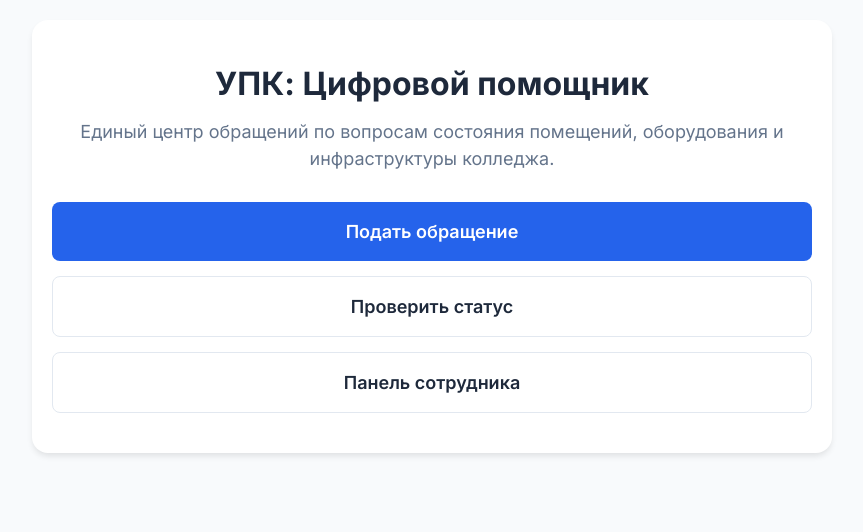
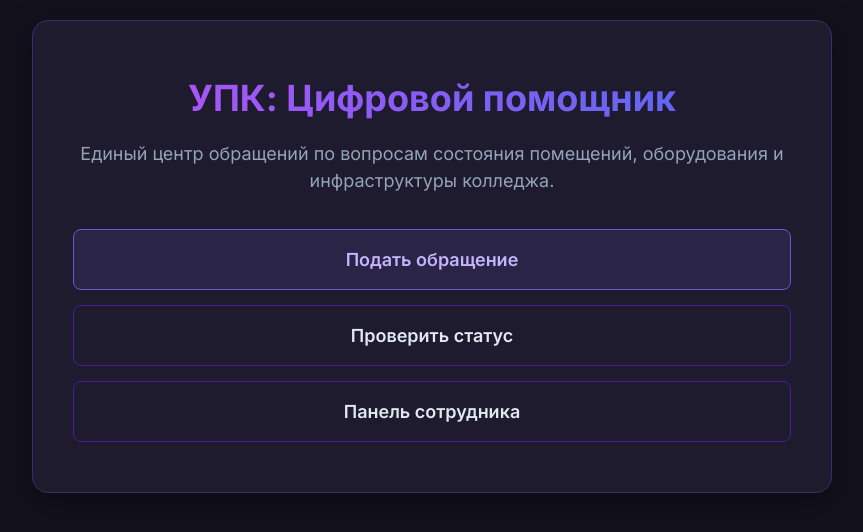
Before and after one commit to dasdiener/projectQQ, a Flask app: page / in a window 1280 px wide. Shown: the top 532 px of the page, without its empty margins (208-1071 px from the left). Run offline with Flask 3, Linux system fonts and the light colour scheme; some libraries are stand-ins or nearby versions.

Commit message:
update: фиолетовые кнопки и градиент

```diff
--- a/static/css/style.css
+++ b/static/css/style.css
@@ -2,8 +2,8 @@
 @import url('https://fonts.googleapis.com/css2?family=Inter:wght@400;500;600;700&display=swap');
 
 :root {
-    --primary: #2563eb;
-    --primary-hover: #1d4ed8;
+    --primary: #6A5ACD;
+    --primary-hover: #483D8B;
     --bg-color: #f8fafc;
     --surface: #ffffff;
     --text-main: #1e293b;
@@ -19,6 +19,9 @@
     --warning-border: #fbbf24;
     --warning-text: #92400e;
     --success: #10b981;
+    /* Новые переменные для главной страницы */
+    --dark-bg: #13111c;
+    --dark-surface: #1e1b2e;
 }
 
 * {
@@ -29,9 +32,8 @@
 }
 
 body {
-    background-color: var(--bg-color);
-    color: var(--text-main);
-    line-height: 1.5;
+    background-color: var(--dark-bg); /* Темный фон */
+    color: var(--text-main);    line-height: 1.5;
     padding: 20px;
     display: flex;
     justify-content: center;
@@ -57,15 +59,32 @@ p { color: var(--text-muted); margin-bottom: 15px; }
     font-weight: 600;
     text-decoration: none;
     cursor: pointer;
-    border: none;
+    border: 1px solid transparent; /* Добавили рамку */
     transition: all 0.2s ease;
     font-size: 16px;
 }
 
-.btn-primary { background: var(--primary); color: white; }
-.btn-primary:hover { background: var(--primary-hover); }
-.btn-outline { background: transparent; border: 1px solid var(--border); color: var(--text-main); }
-.btn-outline:hover { background: var(--bg-color); }
+/* Главная кнопка (полупрозрачная) */
+.btn-primary {
+    background: rgba(106, 90, 205, 0.15);
+    color: #c4b5fd;
+    border-color: var(--primary);
+}
+.btn-primary:hover {
+    background: rgba(106, 90, 205, 0.3);
+    color: #ffffff;
+}
+
+/* Второстепенные кнопки */
+.btn-outline {
+    background: transparent;
+    border: 1px solid #4c1d95;
+    color: #e2e8f0;
+}
+.btn-outline:hover {
+    background: rgba(106, 90, 205, 0.1);
+    border-color: var(--primary);
+}
 .btn-success { background: var(--success); color: white; }
 .btn-success:hover { filter: brightness(0.9); }
 .btn-block { width: 100%; }
@@ -73,13 +92,28 @@ p { color: var(--text-muted); margin-bottom: 15px; }
 /* Главная страница */
 .hero {
     text-align: center;
-    padding: 40px 20px;
-    background: var(--surface);
+    padding: 50px 40px;
+    background: var(--dark-surface);
     border-radius: 16px;
-    box-shadow: 0 4px 6px -1px rgb(0 0 0 / 0.1);
+    box-shadow: 0 8px 32px rgba(0, 0, 0, 0.4);
+    border: 1px solid #3b2d68;
 }
-.hero h1 { font-size: 32px; margin-bottom: 10px; }
-.hero p { font-size: 18px; margin-bottom: 30px; }
+
+.hero h1 {
+    font-size: 36px;
+    margin-bottom: 15px;
+    background: linear-gradient(90deg, #a855f7, #6366f1);
+    -webkit-background-clip: text;
+    -webkit-text-fill-color: transparent;
+    display: inline-block;
+}
+
+.hero p {
+    font-size: 18px;
+    margin-bottom: 35px;
+    color: #94a3b8;
+}
+
 .hero-buttons {
     display: flex;
     flex-direction: column;
--- a/templates/index.html
+++ b/templates/index.html
@@ -13,9 +13,9 @@
             <p>Единый центр обращений по вопросам состояния помещений, оборудования и инфраструктуры колледжа.</p>
 
             <div class="hero-buttons">
-                <a href="create.html" class="btn btn-primary">Подать обращение</a>
-                <a href="check_status.html" class="btn btn-outline">Проверить статус</a>
-                <a href="admin.html" class="btn btn-outline">Панель сотрудника</a>
+               <a href="/create" class="btn btn-primary">Подать обращение</a>
+               <a href="/check" class="btn btn-outline">Проверить статус</a>
+               <a href="/admin" class="btn btn-outline">Панель сотрудника</a>
             </div>
         </div>
     </div>
```
Also changed, not shown: templates/create.html (+6 -7 lines).
